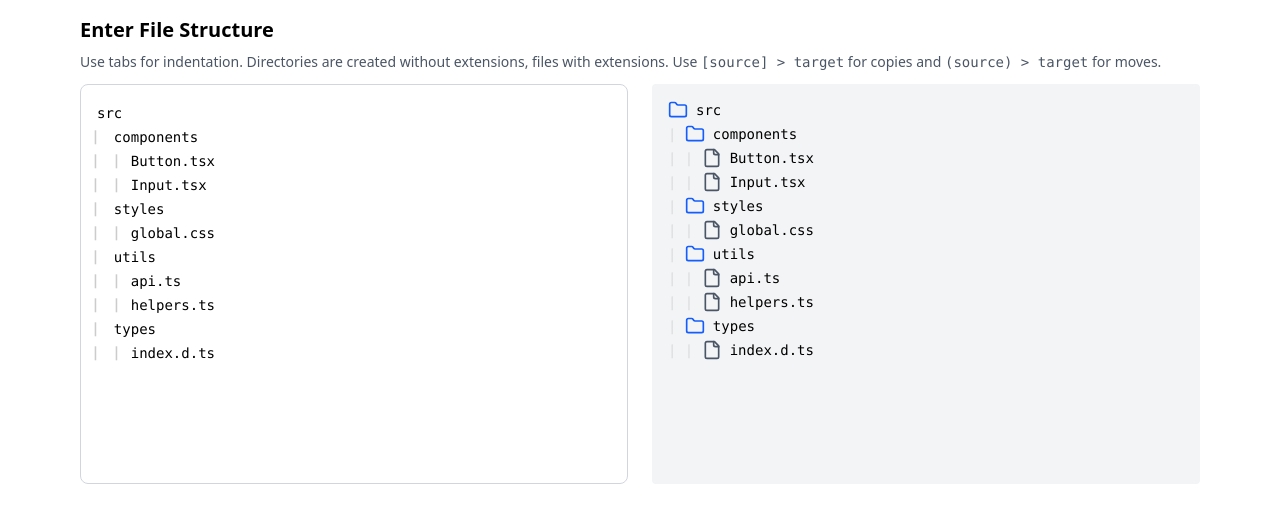
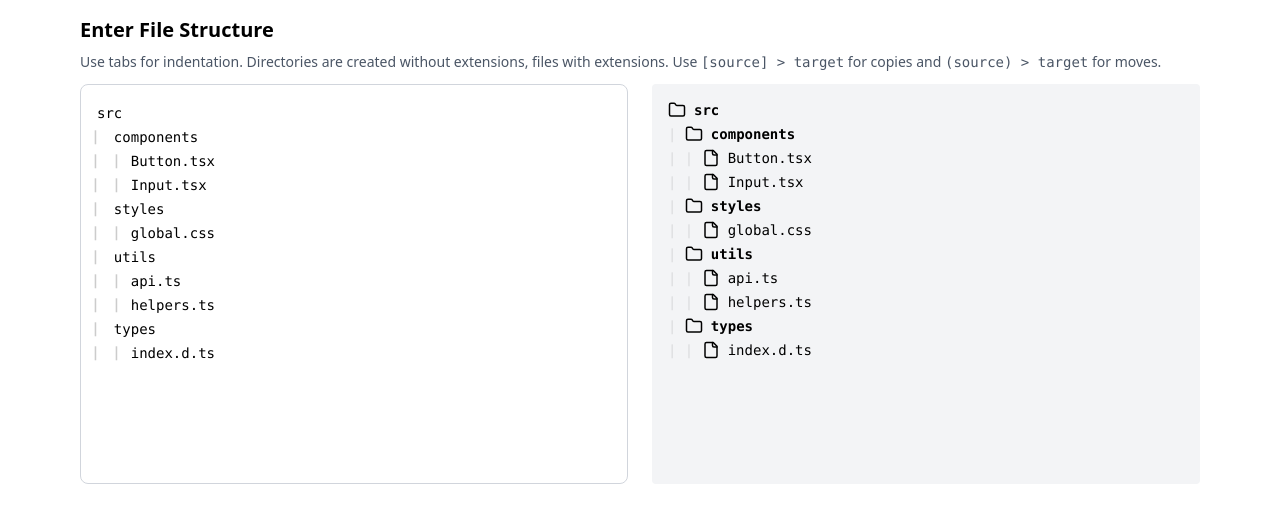
Before and after one commit to filearchitect/filearchitect, a React (Vite) app in the folder packages/ui/: page / in a window 1280 px wide. Shown: the top 522 px of the page. Built offline with nearby package versions, Linux system fonts and the light colour scheme.

Commit message:
more improvements to styling

```diff
--- a/packages/ui/src/components/StructurePreview.tsx
+++ b/packages/ui/src/components/StructurePreview.tsx
@@ -51,16 +51,20 @@ export function StructurePreview({ operations, error }: StructurePreviewProps) {
               ))}
               {op.isDirectory ? (
                 <Folder
-                  className="w-5 h-5 mr-2 text-blue-600 flex-shrink-0"
-                  style={{ minWidth: 20, minHeight: 20 }}
+                  className="w-4.5 h-4.5 mr-2 flex-shrink-0"
+                  style={{ minWidth: 18, minHeight: 18 }}
                 />
               ) : (
                 <File
-                  className="w-5 h-5 mr-2 text-gray-600 flex-shrink-0"
-                  style={{ minWidth: 20, minHeight: 20 }}
+                  className="w-4.5 h-4.5 mr-2 flex-shrink-0"
+                  style={{ minWidth: 18, minHeight: 18 }}
                 />
               )}
-              <span className="break-all">{getBasename(op.targetPath)}</span>
+              <span
+                className={op.isDirectory ? "break-all font-bold" : "break-all"}
+              >
+                {getBasename(op.targetPath)}
+              </span>
             </div>
           ))
         ) : (
```
